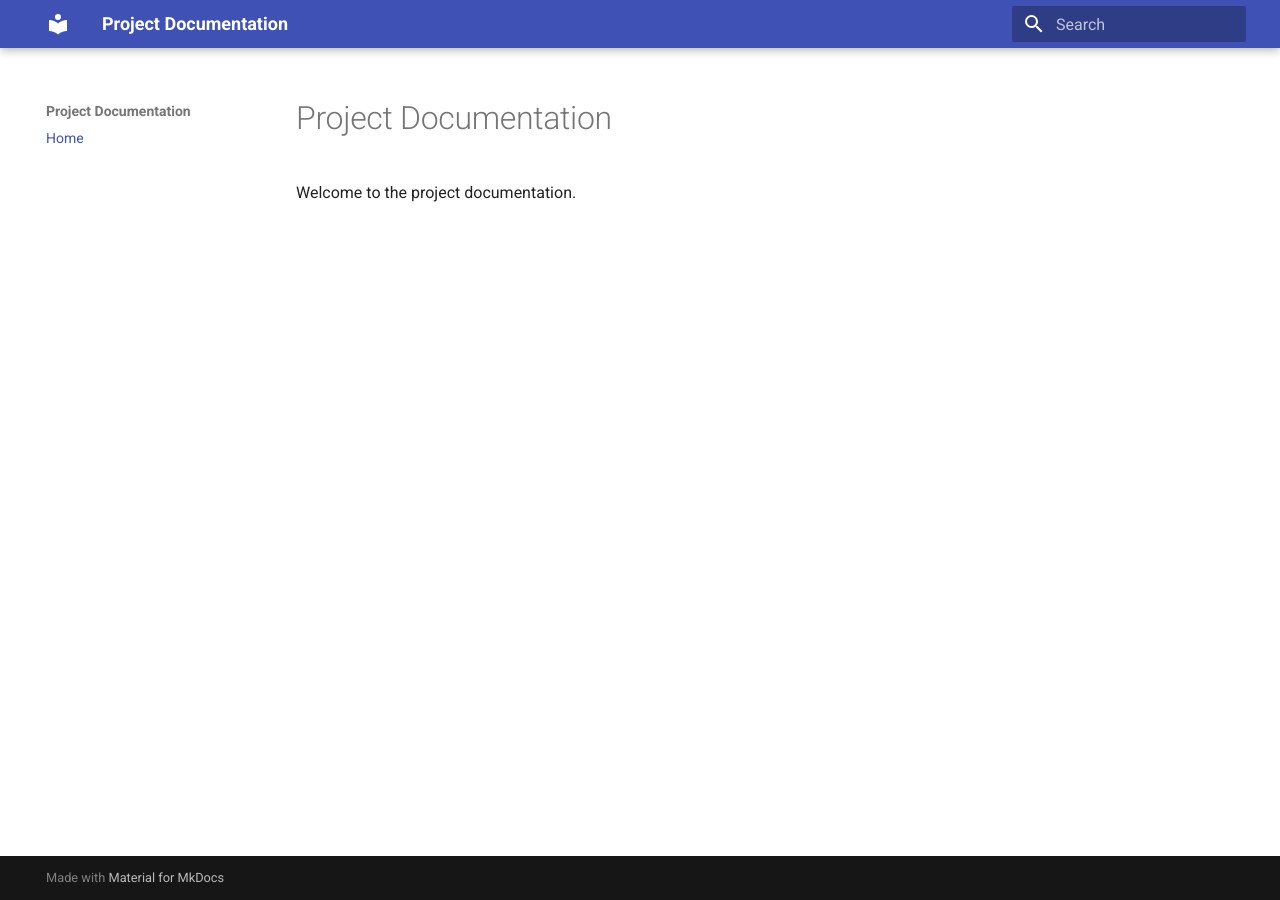
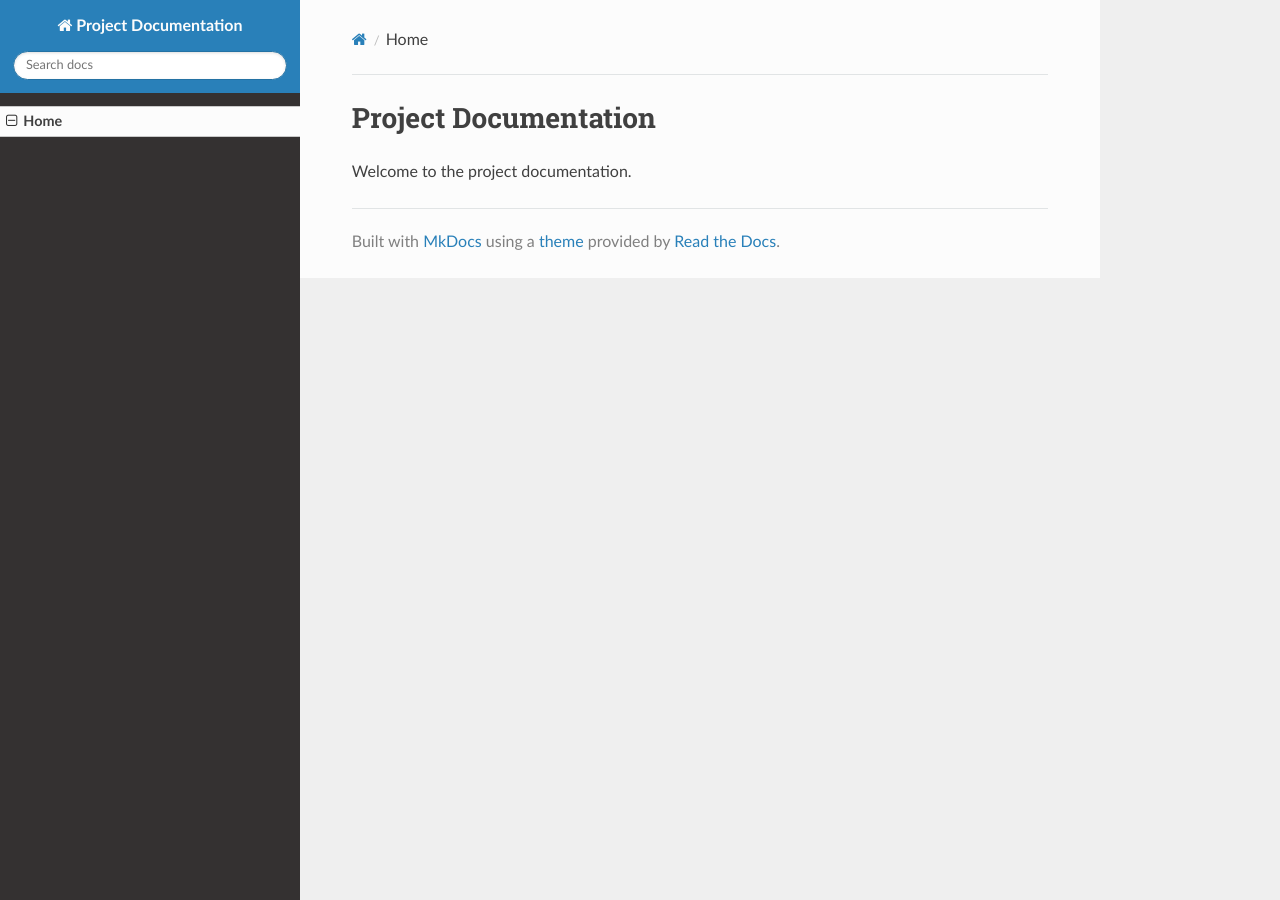
Before and after one commit to optivoo2/awesome-mcp-fastapi, an MkDocs documentation site: the page built from docs/docs/index.md, in a window 1280 px wide. Built offline with MkDocs 1.6.1, drawn with Linux system fonts in a browser that asks for light colours; nearby versions of some CDN libraries.

Commit message:
Initialize MkDocs documentation

```diff
--- a/docs/mkdocs.yml
+++ b/docs/mkdocs.yml
@@ -1,19 +1,5 @@
 site_name: Project Documentation
-theme:
-  name: material
-  features:
-    - navigation.instant
-    - navigation.tracking
-    - navigation.expand
-    - navigation.indexes
-    - navigation.top
-    - search.highlight
-    - search.share
+theme: readthedocs
 
 nav:
   - Home: index.md
-
-markdown_extensions:
-  - pymdownx.highlight
-  - pymdownx.superfences
-  - pymdownx.inlinehilite
```
